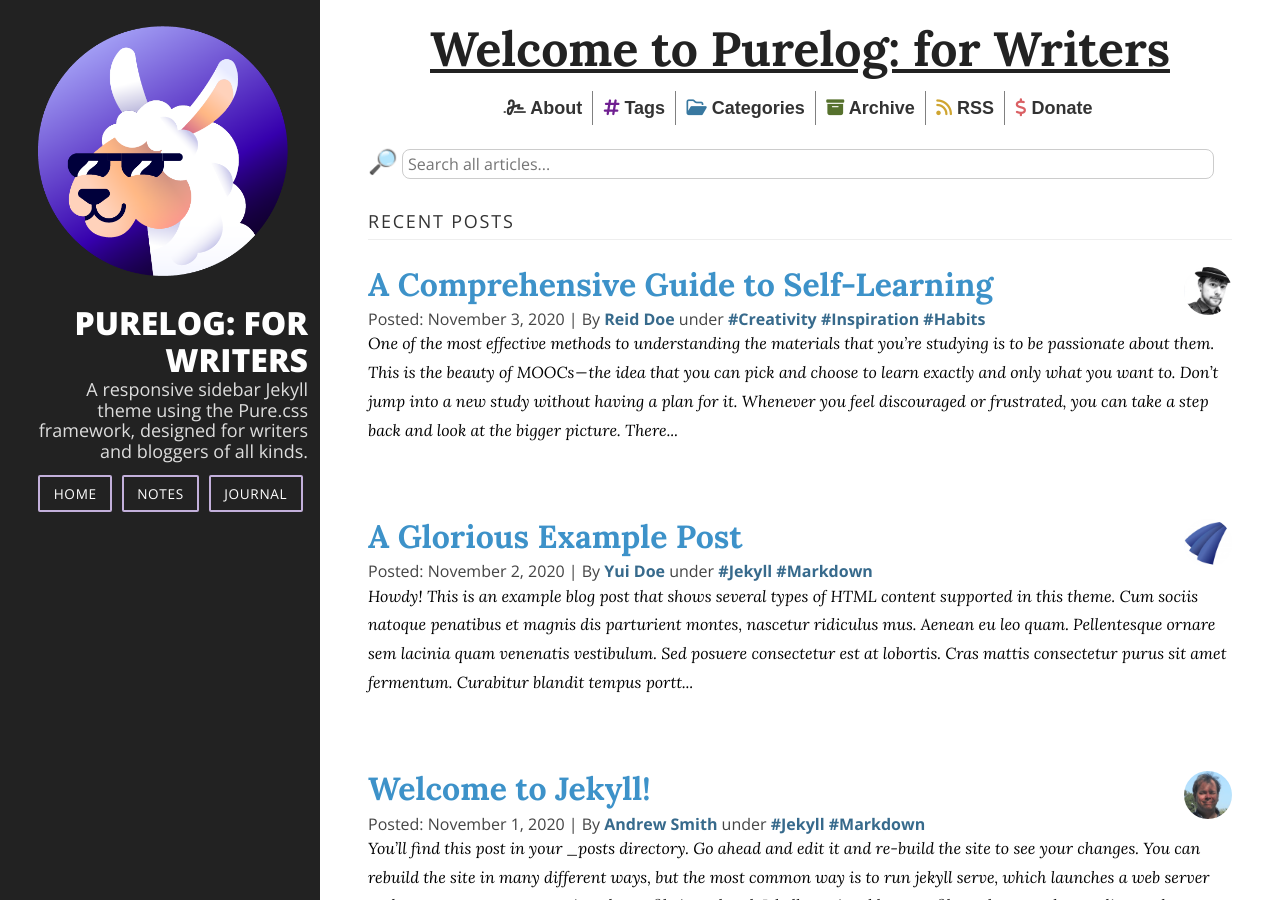
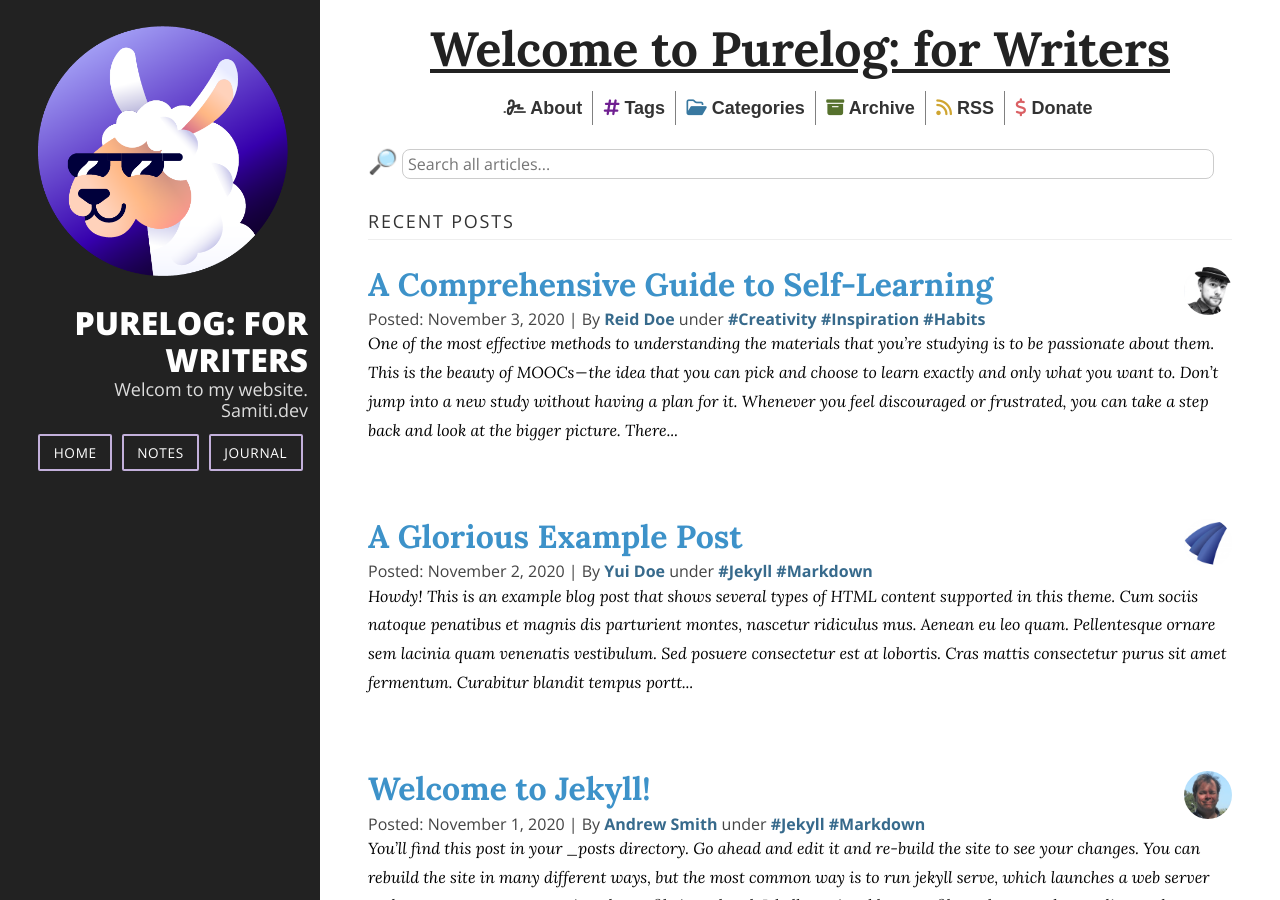
Before and after one commit to stackbit-projects/melodic-crane-b6a92, a Jekyll site: the page built from index.html, in a window 1280 px wide and 900 px high. Built offline with Jekyll 4.4.1, drawn with Linux system fonts in a browser that asks for light colours; nearby versions of some CDN libraries; the list of posts is cut into pages by our own code.

Commit message:
_config.yml: changed

```diff
--- a/_config.yml
+++ b/_config.yml
@@ -1,8 +1,7 @@
 title: 'Purelog: for Writers'
 email: mail@brennanbrown.ca
 description: >-
-  A responsive sidebar Jekyll theme using the Pure.css framework,  designed for
-  writers and bloggers of all kinds.
+  Welcom to my website. Samiti.dev
 baseurl: ''
 url: ''
 repository: brennanbrown/purelog
```
